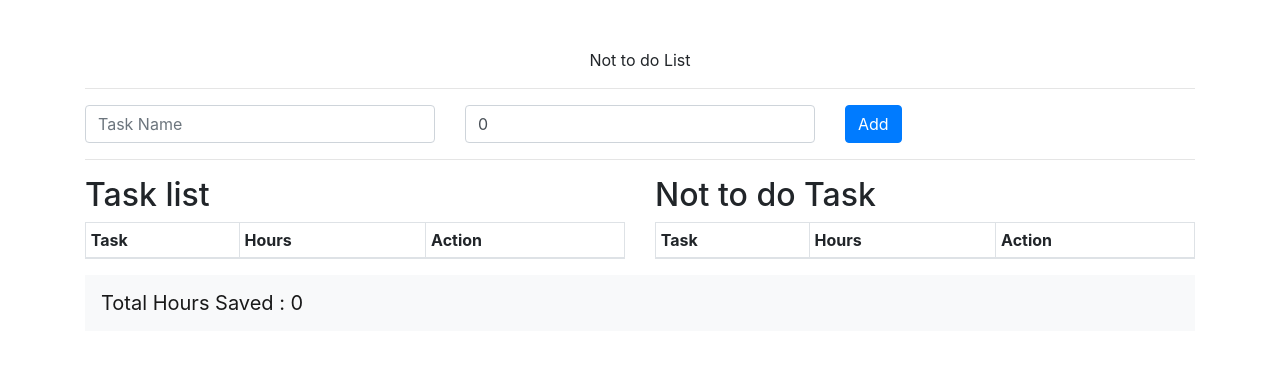
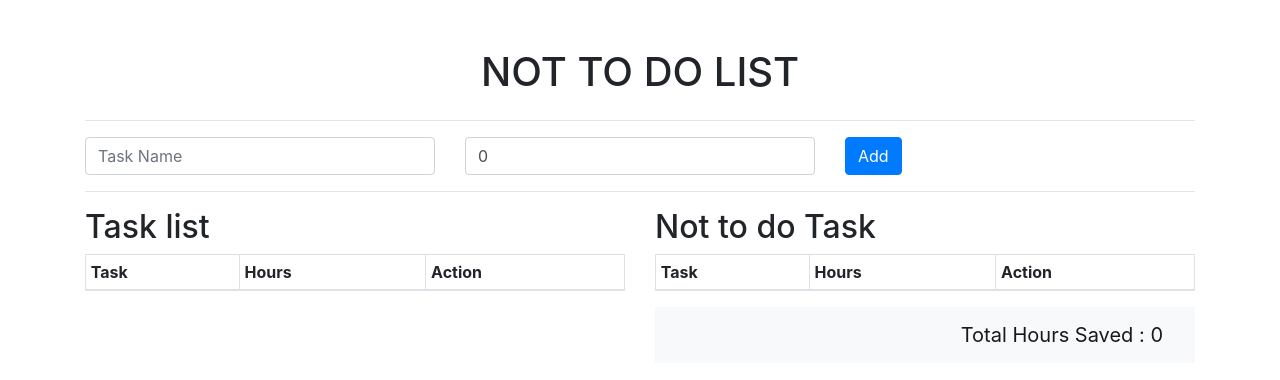
Before and after one commit to DivakarRaut23/not-to-do-list, a React (Create React App) app: page / in a window 1280 px wide. Shown: the top 380 px of the page. Built offline with nearby package versions, Linux system fonts and the light colour scheme.

Commit message:
title font size changed

```diff
--- a/src/App.js
+++ b/src/App.js
@@ -50,7 +50,7 @@ const hourSaved =  calcTotalHours(notToDoList);
       <Container>
   <Row>
     <Col>
-    <div className="text-center mt-5" >Not to do List</div>
+    <div className="text-center mt-5" > <h1> NOT TO DO LIST </h1></div>
     </Col>
   </Row>
   <hr />
@@ -72,6 +72,8 @@ const hourSaved =  calcTotalHours(notToDoList);
   </Row>
   <Row>
     <Col>
+    </Col>
+    <Col>
      <TotalHr hourSaved={hourSaved}/>
     </Col>
   </Row>
--- a/src/components/totalHour/TotalHr.js
+++ b/src/components/totalHour/TotalHr.js
@@ -4,7 +4,7 @@ import {Navbar} from 'react-bootstrap';
 export  const TotalHr = ({hourSaved}) => {
     return (
             <>
-                <Navbar bg="light">
+                <Navbar className="justify-content-end" bg="light" >
                     <Navbar.Brand color="white">Total Hours Saved : {hourSaved}</Navbar.Brand>
                 </Navbar>
             </>
```
